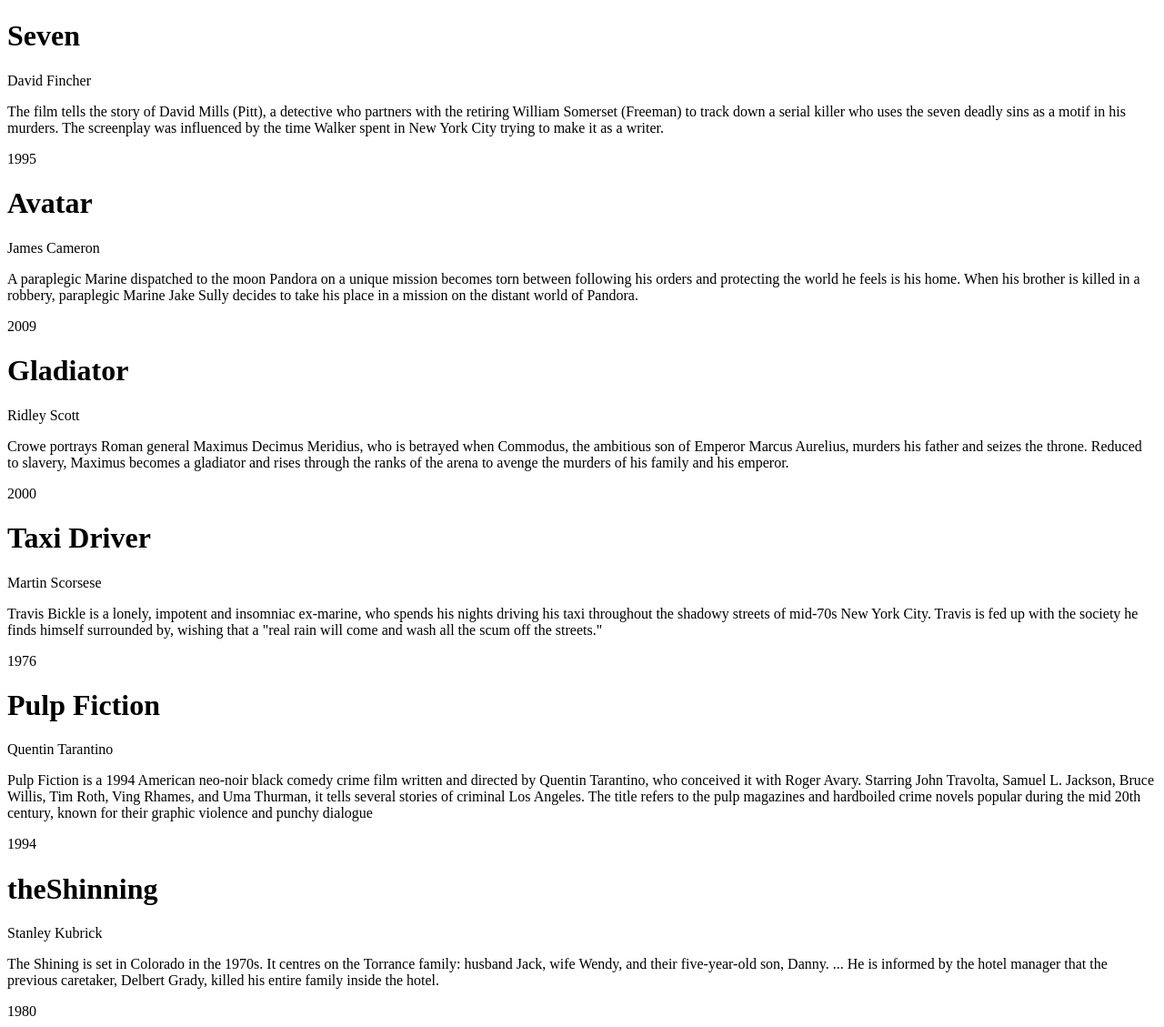
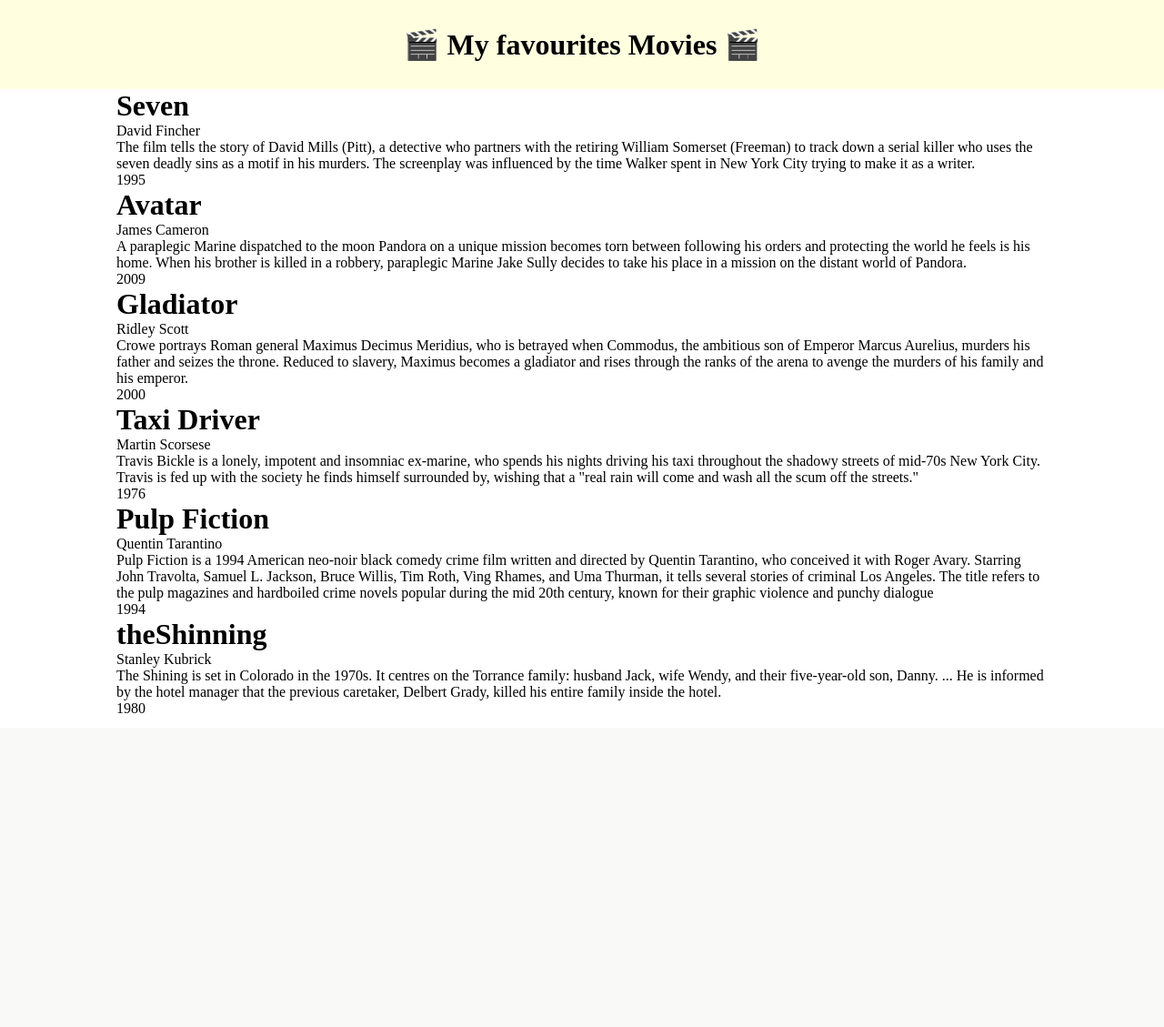
Before and after one commit to Cargalher/php-oop-1, a PHP site: page / in a window 1280 px wide. Shown: the whole page at 91% size. After the commit the page ends 784 px from the top, so only its background shows below. Run offline with PHP 8.4, Linux system fonts and the light colour scheme.

Commit message:
applying css

```diff
--- a/index.php
+++ b/index.php
@@ -21,9 +21,13 @@ $movies =[
     <meta http-equiv="X-UA-Compatible" content="IE=edge">
     <meta name="viewport" content="width=device-width, initial-scale=1.0">
     <title>Document</title>
+    <link rel="stylesheet" href="style.css">
 </head>
 <body>
-<main id="movies">
+    <header id="site_header">
+        <h1> 🎬 My favourites Movies 🎬</h1>
+    </header>
+    <main id="movies" class="container">
             <?php foreach ($movies as $movie) : ?>
                 <div class="movie">
                     <h1><?= $movie -> title; ?></h1>
--- a/movies.php
+++ b/movies.php
@@ -13,6 +13,7 @@ class Movie
          * @param string $director
          * @param string $plot
          * @param float $release
+         *
          */
 
         public function __construct(string $title, string $director, string $plot, float $release)
--- /dev/null
+++ b/style.css
@@ -0,0 +1,22 @@
+*{
+    box-sizing: border-box;
+    margin: 0;
+    padding: 0;
+}
+.container{
+    width: 80%;
+    margin: auto;
+}
+#site_header{
+    background-color: lightyellow;
+}
+header h1{
+        text-align: center;
+        padding: 30px;
+    }
+#movie{
+        display: flex;
+        flex-wrap: wrap;
+
+        border:1px solid black;
+    }
```
Lines whose indentation alone changed are shown as unchanged.
